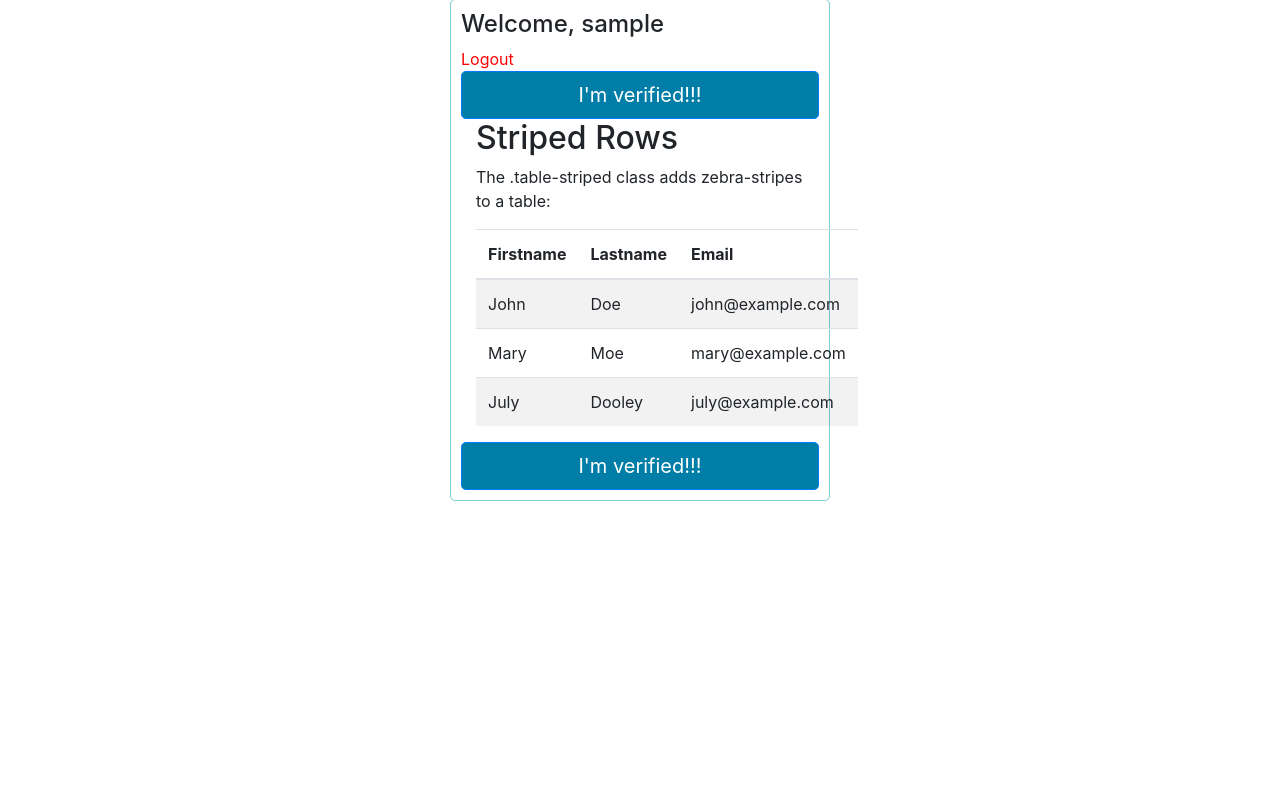
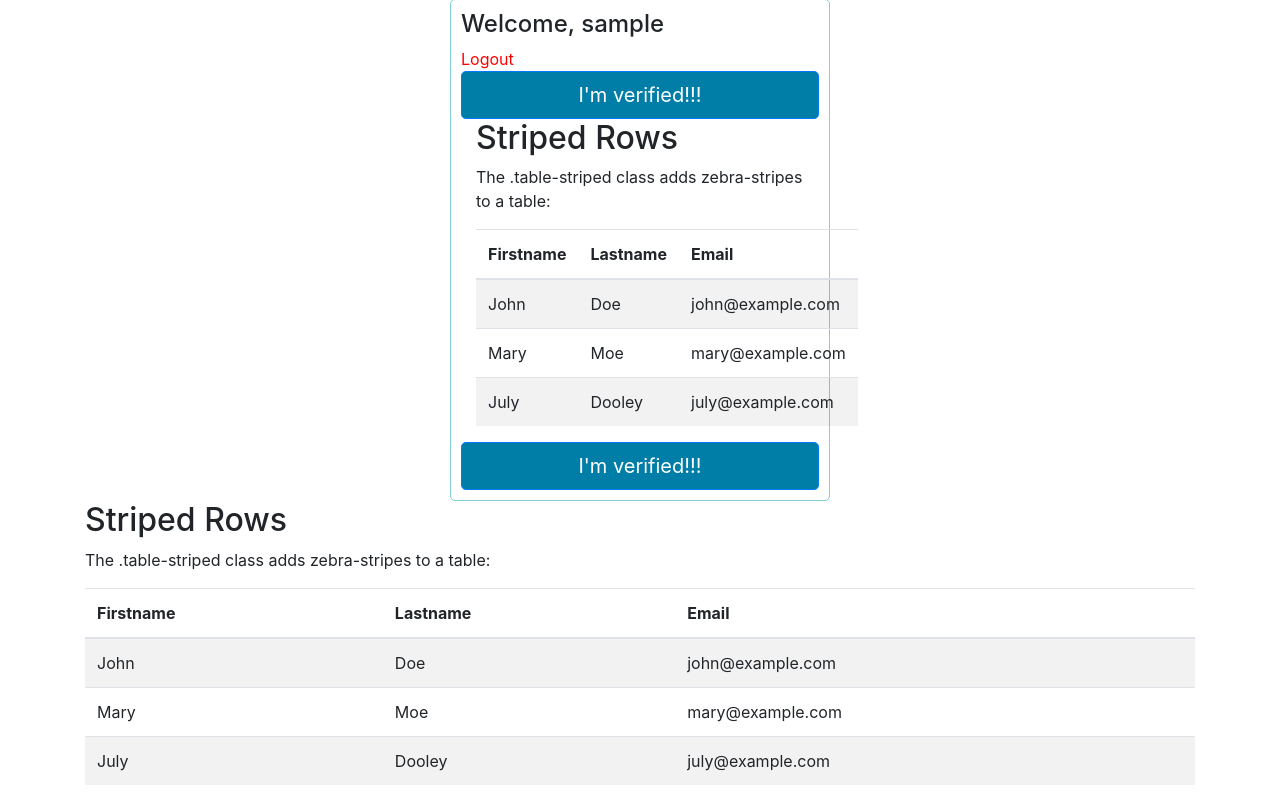
Before and after one commit to gorip96/network-access, a PHP site: page /cwa/ in a window 1280 px wide. Shown: the part 151-952 px from the top of the page. Before the commit the page ends 652 px from the top, so only its background shows below. Run offline with PHP 8.4, Linux system fonts and the light colour scheme; the visitor is signed in with stand-in values (Sample User, id 1); some libraries are stand-ins or nearby versions.

Commit message:
update div

```diff
--- a/index.php
+++ b/index.php
@@ -82,5 +82,35 @@ if (empty($_SESSION['id'])) {
       </div>
     </div>
   </div>
+           <div class="container">
+             <h2>Striped Rows</h2>
+             <p>The .table-striped class adds zebra-stripes to a table:</p>
+             <table class="table table-striped">
+               <thead>
+                 <tr>
+                   <th>Firstname</th>
+                   <th>Lastname</th>
+                   <th>Email</th>
+                 </tr>
+               </thead>
+               <tbody>
+                 <tr>
+                   <td>John</td>
+                   <td>Doe</td>
+                   <td>john@example.com</td>
+                 </tr>
+                 <tr>
+                   <td>Mary</td>
+                   <td>Moe</td>
+                   <td>mary@example.com</td>
+                 </tr>
+                 <tr>
+                   <td>July</td>
+                   <td>Dooley</td>
+                   <td>july@example.com</td>
+                 </tr>
+               </tbody>
+             </table>
+           </div>
 </body>
 </html>
```
